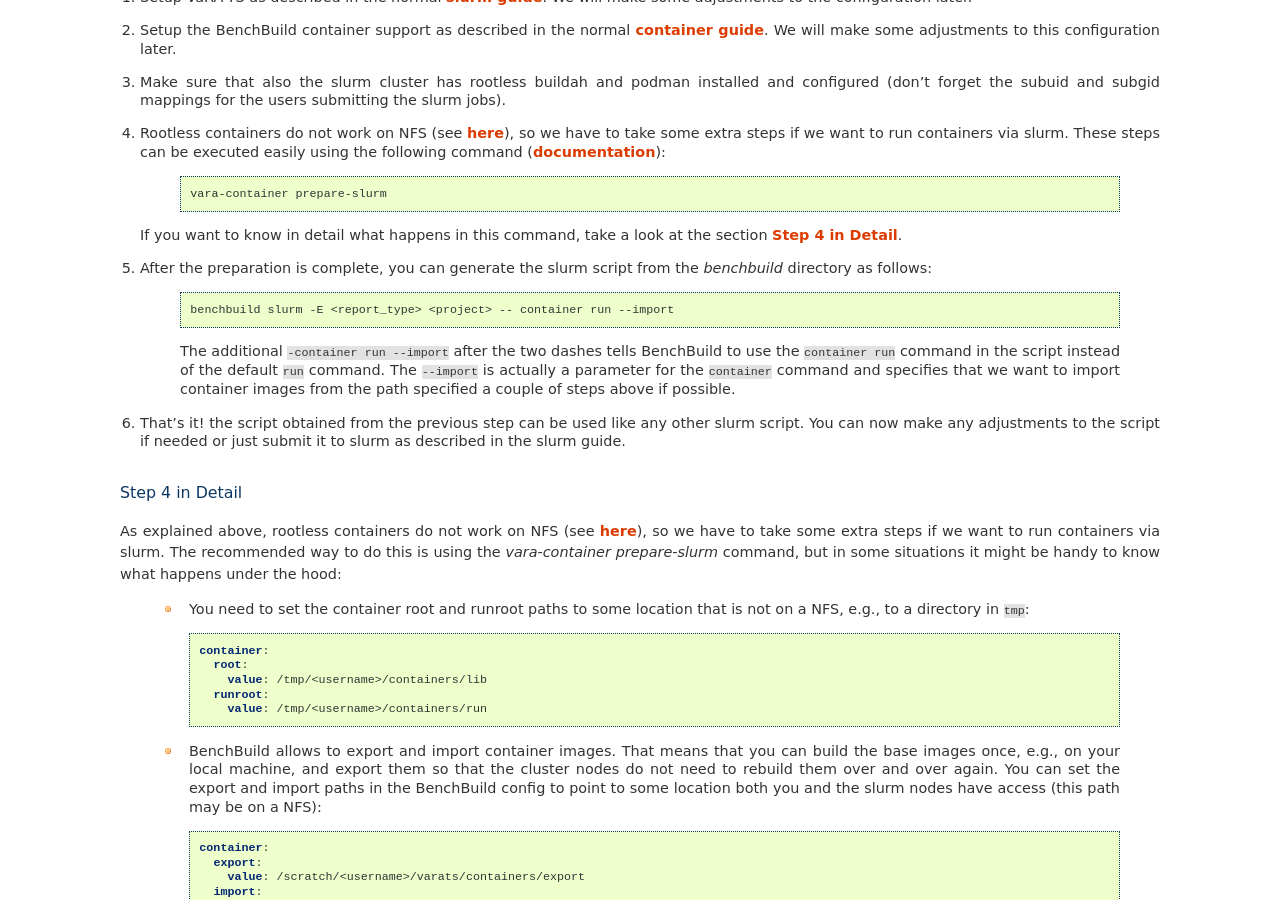
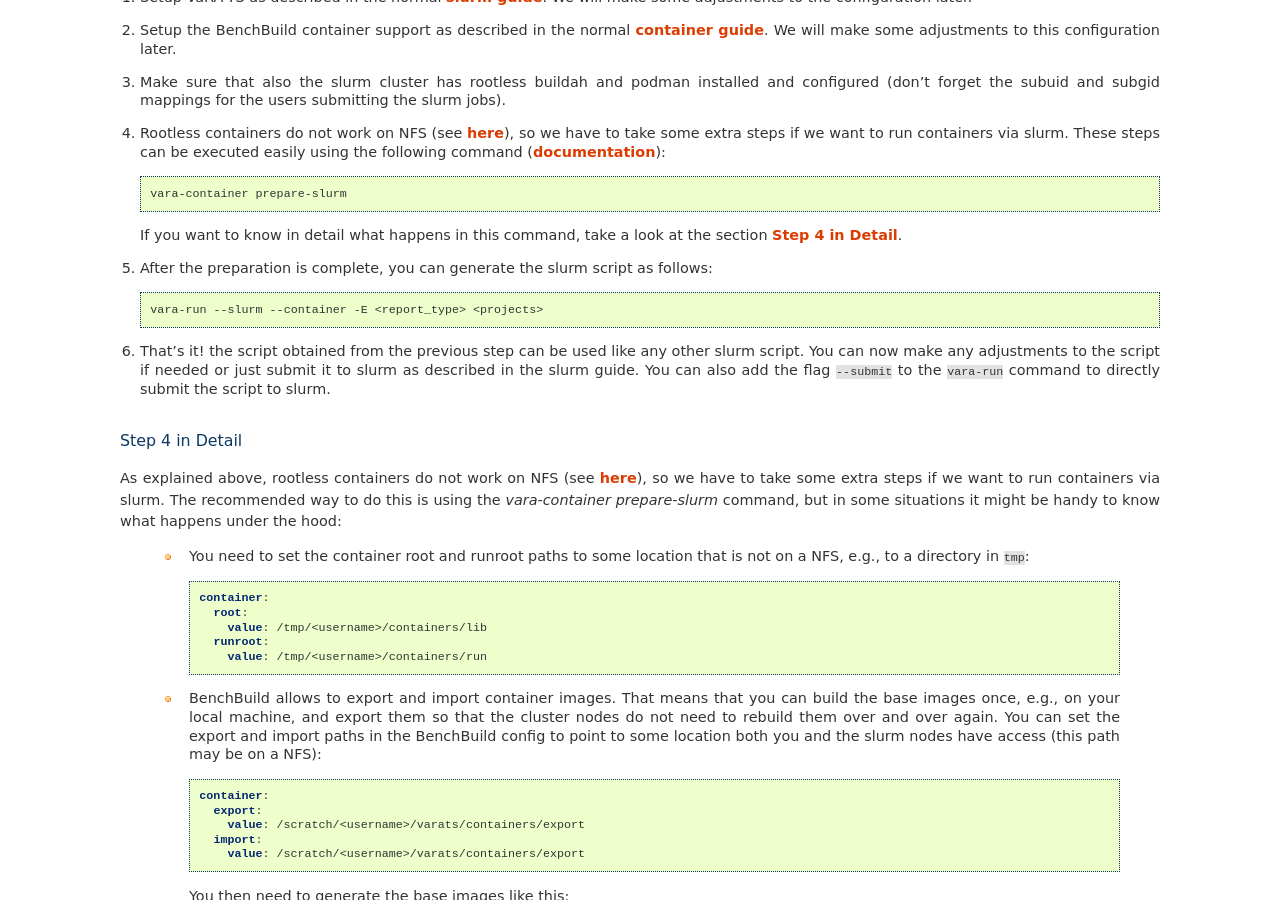
Before and after one commit to se-sic/VaRA-Tool-Suite, a Sphinx documentation site: the page built from docs/source/vara-ts/slurm.rst, in a window 1280 px wide and 900 px high, scrolled down 2625 px. Built offline with Sphinx 7.4.7, drawn with Linux system fonts in a browser that asks for light colours; the version number could not be read and is left out.

Commit message:
Container docs overhaul + guide

```diff
--- a/docs/source/index.rst
+++ b/docs/source/index.rst
@@ -43,6 +43,7 @@
    tutorials/getting_started
    tutorials/running_experiments
    tutorials/visualizing_data
+   tutorials/container_guide
 
 
 VaRA-TS Docs
--- a/docs/source/vara-ts/slurm.rst
+++ b/docs/source/vara-ts/slurm.rst
@@ -168,23 +168,21 @@
 4. Rootless containers do not work on NFS (see `here <https://github.com/containers/podman/blob/master/rootless.md>`_), so we have to take some extra steps if we want to run containers via slurm.
    These steps can be executed easily using the following command (:ref:`documentation <vara-container>`):
 
-    .. code-block:: bash
+   .. code-block:: bash
 
-      vara-container prepare-slurm
+     vara-container prepare-slurm
 
    If you want to know in detail what happens in this command, take a look at the section :ref:`Step 4 in Detail`.
 
-5. After the preparation is complete, you can generate the slurm script from the `benchbuild` directory as follows:
+5. After the preparation is complete, you can generate the slurm script as follows:
 
-    .. code-block:: bash
+   .. code-block:: bash
 
-      benchbuild slurm -E <report_type> <project> -- container run --import
-
-    The additional ``-container run --import`` after the two dashes tells BenchBuild to use the ``container run`` command in the script instead of the default ``run`` command.
-    The ``--import`` is actually a parameter for the ``container`` command and specifies that we want to import container images from the path specified a couple of steps above if possible.
+     vara-run --slurm --container -E <report_type> <projects>
 
 6. That's it! the script obtained from the previous step can be used like any other slurm script.
    You can now make any adjustments to the script if needed or just submit it to slurm as described in the slurm guide.
+   You can also add the flag ``--submit`` to the ``vara-run`` command to directly submit the script to slurm.
 
 
 Step 4 in Detail
```
Also changed, not shown: docs/source/tutorials/container_guide.rst (added, +42 -0 lines), docs/source/vara-ts/benchbuild.rst (+5 -5 lines), docs/source/vara-ts/vara-buildsetup.rst (+8 -0 lines).
